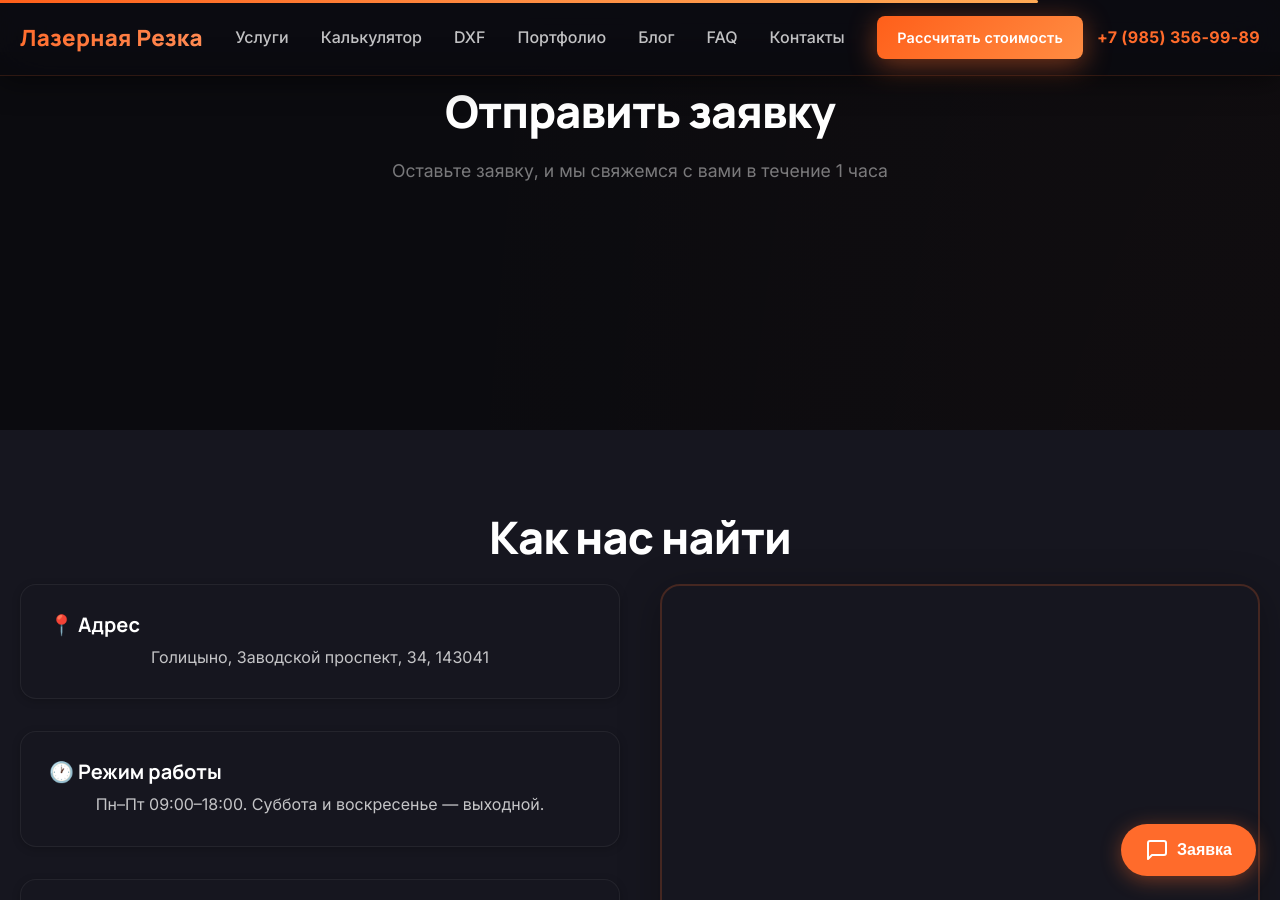
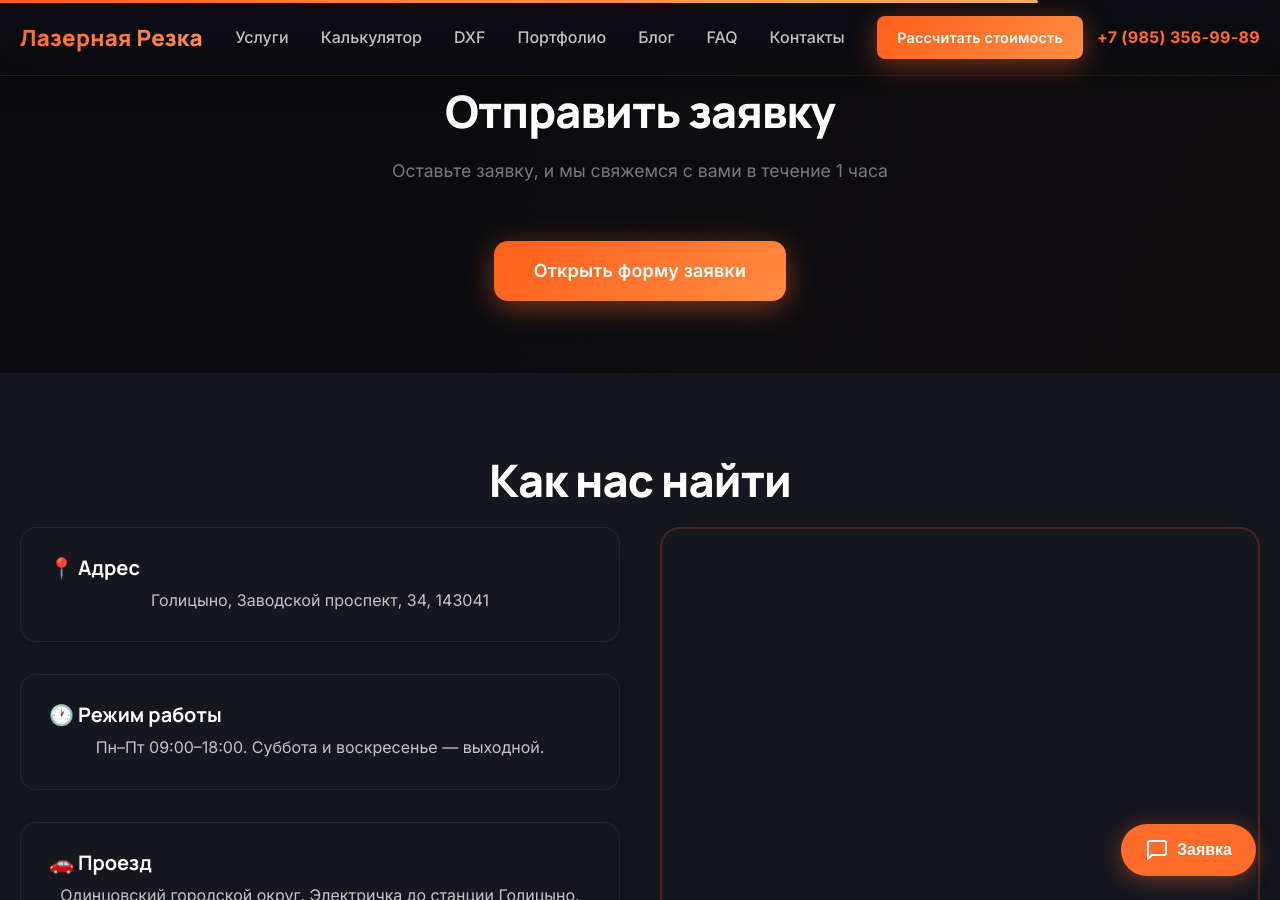
Before and after one commit to kaylas000/lazer-rezka, a Jekyll site: the page built from index.html, in a window 1280 px wide and 900 px high, scrolled down 4527 px. Built offline with Jekyll 4.4.1, drawn with Linux system fonts in a browser that asks for light colours.

Commit message:
fix: формы заявки — ссылки на Yandex.Forms вместо iframe (iframe ломал стили на тёмной теме)

```diff
--- a/_layouts/default.html
+++ b/_layouts/default.html
@@ -121,7 +121,7 @@
       <button class="floating-modal-close" onclick="document.getElementById('floatingModal').classList.remove('active')" aria-label="Закрыть">&times;</button>
       <h3>Оставить заявку</h3>
       <p>Мы перезвоним в течение 1 часа</p>
-      <script src="https://forms.yandex.ru/_static/embed.js"></script><iframe src="https://forms.yandex.ru/u/6a4fb0c484227c584a365cdd?iframe=1" frameborder="0" name="ya-form-6a4fb0c484227c584a365cdd" width="100%"></iframe>
+      <a href="https://forms.yandex.ru/u/6a4fb0c484227c584a365cdd" target="_blank" class="btn btn-primary btn-block" style="display:inline-block;text-align:center;margin-top:16px;">Открыть форму заявки</a>
     </div>
   </div>
 
--- a/index.html
+++ b/index.html
@@ -252,7 +252,9 @@ keywords: "лазерная резка металла, лазерная резк
     <h2 class="section-title">Отправить заявку</h2>
     <p class="section-subtitle">Оставьте заявку, и мы свяжемся с вами в течение 1 часа</p>
 
-    <script src="https://forms.yandex.ru/_static/embed.js"></script><iframe src="https://forms.yandex.ru/u/6a4fb0c484227c584a365cdd?iframe=1" frameborder="0" name="ya-form-6a4fb0c484227c584a365cdd" width="100%"></iframe>
+    <div style="text-align:center;margin:32px 0;">
+      <a href="https://forms.yandex.ru/u/6a4fb0c484227c584a365cdd" target="_blank" class="btn btn-primary" style="display:inline-block;font-size:18px;padding:16px 40px;">Открыть форму заявки</a>
+    </div>
   </div>
 </section>
 
--- a/pages/contacts.html
+++ b/pages/contacts.html
@@ -79,7 +79,9 @@ permalink: /contacts/
           <iframe src="https://yandex.ru/map-widget/v1/?ll=36.960248%2C55.615100&mode=search&z=17&pt=36.960248,55.615100,pm2rdm" allowfullscreen loading="lazy" title="Цех на карте" width="100%" height="400" style="border-radius: 12px; border: none;"></iframe>
         </div>
 
-        <script src="https://forms.yandex.ru/_static/embed.js"></script><iframe src="https://forms.yandex.ru/u/6a4fb0c484227c584a365cdd?iframe=1" frameborder="0" name="ya-form-6a4fb0c484227c584a365cdd" width="100%"></iframe>
+        <div style="text-align:center;margin:32px 0;">
+          <a href="https://forms.yandex.ru/u/6a4fb0c484227c584a365cdd" target="_blank" class="btn btn-primary" style="display:inline-block;font-size:18px;padding:16px 40px;">Открыть форму заявки</a>
+        </div>
       </div>
     </div>
   </div>
--- a/pages/reviews.html
+++ b/pages/reviews.html
@@ -21,7 +21,9 @@ permalink: /reviews/
       <p>Ваше мнение очень важно для нас! Расскажите о своём опыте работы с нашим цехом — это поможет нам стать лучше и поможет другим клиентам сделать правильный выбор.</p>
     </div>
 
-    <script src="https://forms.yandex.ru/_static/embed.js"></script><iframe src="https://forms.yandex.ru/u/6a4fb0c484227c584a365cdd?iframe=1" frameborder="0" name="ya-form-6a4fb0c484227c584a365cdd" width="100%"></iframe>
+    <div style="text-align:center;margin:32px 0;">
+      <a href="https://forms.yandex.ru/u/6a4fb0c484227c584a365cdd" target="_blank" class="btn btn-primary" style="display:inline-block;font-size:18px;padding:16px 40px;">Оставить отзыв</a>
+    </div>
   </div>
 </section>
 
```
